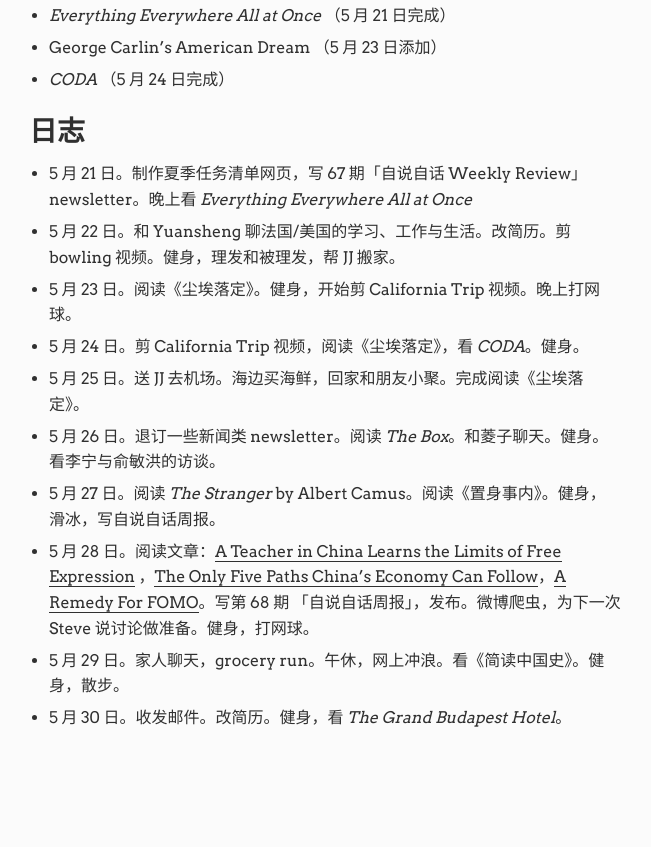
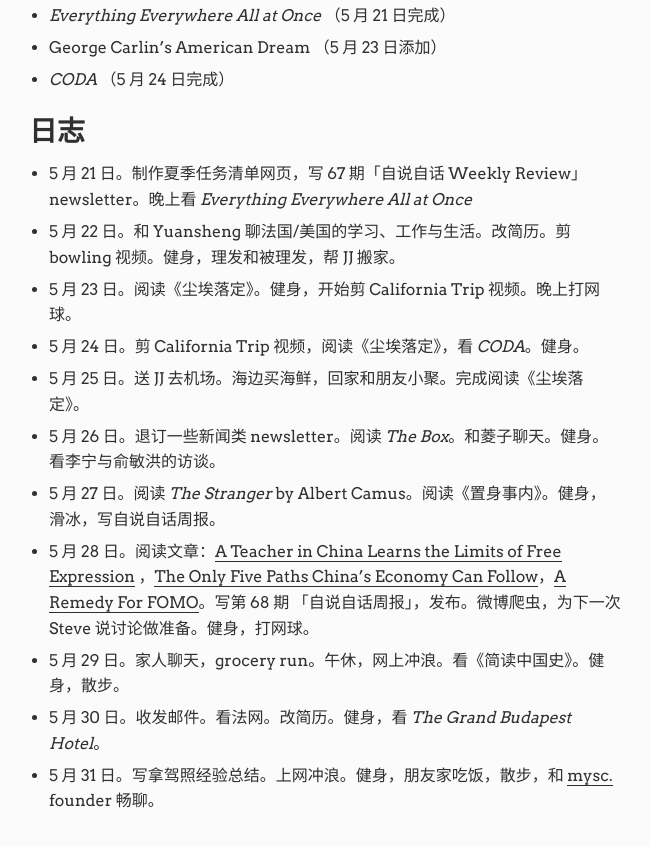
Before and after one commit to landisland/ch_blog, a plain HTML site: page post/summerlist2022/index.html in a window 1280 px wide. Shown: the part 1235-2082 px from the top of the page, without its empty margins (315-966 px from the left). Before the commit the page ends 2043 px from the top, so only its background shows below. Drawn offline with Linux system fonts and the light colour scheme.

Commit message:
update post:summer

```diff
--- a/post/summerlist2022/index.html
+++ b/post/summerlist2022/index.html
@@ -89,7 +89,8 @@
 <li>5 月 27 日。阅读 <em>The Stranger</em> by Albert Camus。阅读《置身事内》。健身，滑冰，写自说自话周报。</li>
 <li>5 月 28 日。阅读文章：<a href="https://www.newyorker.com/magazine/2022/05/16/a-teacher-in-china-learns-the-limits-of-free-expression">A Teacher in China Learns the Limits of Free Expression</a> ，<a href="https://carnegieendowment.org/chinafinancialmarkets/87007">The Only Five Paths China’s Economy Can Follow</a>，<a href="https://www.noemamag.com/a-remedy-for-fomo/">A Remedy For FOMO</a>。写第 68 期 「自说自话周报」，发布。微博爬虫，为下一次 Steve 说讨论做准备。健身，打网球。</li>
 <li>5 月 29 日。家人聊天，grocery run。午休，网上冲浪。看《简读中国史》。健身，散步。</li>
-<li>5 月 30 日。收发邮件。改简历。健身，看 <em>The Grand Budapest Hotel</em>。</li>
+<li>5 月 30 日。收发邮件。看法网。改简历。健身，看 <em>The Grand Budapest Hotel</em>。</li>
+<li>5 月 31 日。写拿驾照经验总结。上网冲浪。健身，朋友家吃饭，散步，和 <a href="https://www.mysc.app">mysc.</a> founder 畅聊。</li>
 </ul>
 
 
@@ -110,7 +111,7 @@
 
         </span>
 
-        <!-- Build date: Tue, 31 May 2022 09:30:43 CDT -->
+        <!-- Build date: Tue, 31 May 2022 23:32:27 CDT -->
       </footer>
     </div>
 
```
Also changed, not shown: index.html (+1 -1 lines), post/contact/index.html (+1 -1 lines), post/gaokao/index.html (+1 -1 lines), post/grandpa/index.html (+1 -1 lines), post/my_output/index.html (+1 -1 lines), post/sentences/index.html (+1 -1 lines), post/survive/index.html (+1 -1 lines).
